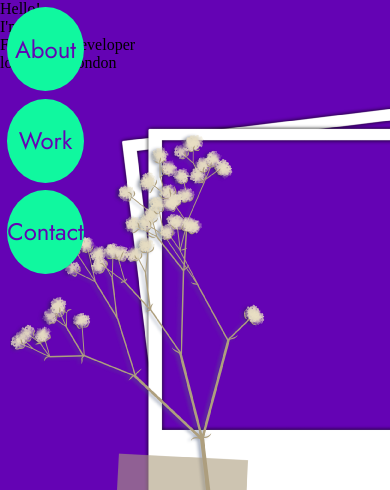
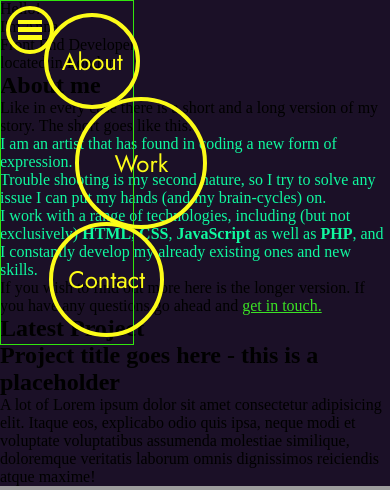
Before and after one commit to AnneCreeYates/portfolio-website, a PHP site: page / in a window 390 px wide; the page is wider, and only the part inside the window is pictured. Shown: the top 490 px of that part. Run offline with PHP 8.4, Linux system fonts and the light colour scheme; some web fonts are replaced; grey boxes are pictures that could not be loaded.

Commit message:
Removed unused pictures --> flower frame, pontu and london skyline graphics + polaroid; changed 2 partials --> colors and fonts into _variables; in index.php: added respecitive id's to about, work and contact elements;, rtemoved image reference from intro__imgages, placed the solicitopr website reference and link instead of previous placeholder, removed reference link to polaroid; in main-nav: added hamburger bars and properties + looks of the menu --> circles

```diff
--- a/css/index.css
+++ b/css/index.css
@@ -8,7 +8,7 @@
 }
 
 body {
-  background-color: rgb(100, 3, 180);
+  background-color: rgb(27, 16, 39);
 }
 
 li {
@@ -19,26 +19,72 @@ a {
   color: rgb(59, 226, 37);
 }
 
+.hamburger-bars {
+  cursor: pointer;
+  display: flex;
+  flex-direction: column;
+  position: absolute;
+  width: 2em;
+  height: 2em;
+  margin: 0.2em;
+  border: rgb(252, 252, 24) solid 4px;
+  justify-content: center;
+  border-radius: 50%;
+}
+.hamburger-bars span {
+  background-color: rgb(252, 252, 24);
+  display: flex;
+  width: 1em;
+  height: 0.2em;
+  margin: 1.5px;
+  align-self: center;
+}
+
 .main-nav {
   position: absolute;
   display: flex;
-  width: 100%;
-  height: fit-content;
+  border: rgb(50, 230, 14) 1px solid;
   font-size: 1.5em;
   font-family: "Jost", sans-serif;
 }
-.main-nav a {
-  color: rgb(100, 3, 180);
+.main-nav li {
+  list-style: none;
+  display: grid;
+  border-radius: 50%;
+  border: rgb(252, 252, 24) 4px solid;
+  height: 6em;
+  align-content: center;
+}
+.main-nav li a {
+  color: rgb(252, 252, 24);
   text-decoration: none;
+  text-align: center;
+  margin: auto;
 }
-.main-nav a:hover {
+.main-nav li a:hover {
+  color: blue;
+}
+.main-nav li#about {
+  position: relative;
+  left: 1.8em;
+  top: 0.5em;
+  width: 4em;
+  height: 4em;
+}
+.main-nav li#work {
+  position: relative;
+  left: 3.1em;
+  height: 5.5em;
+  width: 5.5em;
+}
+.main-nav li#contact {
+  position: relative;
+  left: 2em;
+  bottom: 0.3em;
+  height: 4.8em;
+  width: 4.8em;
+}
+
+__neon {
   color: yellow;
 }
-.main-nav li {
-  list-style: none;
-  margin: 0.3em;
-  background-color: rgb(16, 248, 159);
-  text-align: center;
-  padding: 27% 0;
-  border-radius: 50%;
-}
--- a/index.php
+++ b/index.php
@@ -30,13 +30,13 @@
     <nav class="main-nav">
 
       <ul class="main-nav__menu">
-        <li class="main-nav__item">
+        <li class="main-nav__item" id = "about">
           <a href="#about" class="main-nav__about-link">About</a>
         </li>
-        <li class="main-nav__item">
+        <li class="main-nav__item" id = "work">
           <a href="#work" class="main-nav__work-link">Work</a>
         </li>
-        <li class="main-nav__item">
+        <li class="main-nav__item" id = "contact">
           <a href="#contact" class="main-nav__contact-link">Contact</a>
         </li>
       </ul>
@@ -60,8 +60,7 @@
       </header>
 
     <figure class="intro__images">
-      <img class="image-frame" src="./imgs/polaroid-and-flowers.png">
-      <img class="image-hero" src="./imgs/pontu.gif">
+
     </figure>
 
   </section>
@@ -99,7 +98,7 @@
           molestiae similique, doloremque veritatis laborum omnis dignissimos reiciendis
           atque maxime!
           <a href="http://solicitor-southkensington.rf.gd" target="_blank">
-            <img class = work__project-image src="imgs\the-shard-london-skyline.jpg" width = "300" height = "300" alt="black and white London skyline featuring the Shard"/>
+            <img class = work__project-image src="imgs\the-shard-london-skyline.jpg" width = "500" height = "300" alt="black and white London skyline featuring the Shard"/>
             <!--the jpg with the first glance of the website goes here-->
           </a>
         </p>
@@ -143,7 +142,7 @@
 
   <p class="references">
     Resources:
-    <a href='https://pngtree.com/so/polaroid'>polaroid png from pngtree.com/</a>
+    <a> ... </a>
   </p>
 
 </footer>
--- a/sass_files/_base.scss
+++ b/sass_files/_base.scss
@@ -1,4 +1,4 @@
-@use 'colors';
+@use 'variables';
 
 
 * ,
@@ -13,15 +13,14 @@
 
 
 body {
-    background-color: colors.$primary-clr;
-
+    background-color: rgb(27, 16, 39);
 }
 
 li {
-    color: colors.$secondary-clr;
+    color: variables.$secondary-clr;
 
 }
 
 a {
-    color: colors.$link-clr;
+    color: variables.$link-clr;
 }
--- a/sass_files/_colors.scss
+++ /dev/null
@@ -1,7 +0,0 @@
-//basic theme
-$primary-clr: rgb(100, 3, 180);
-$secondary-clr: rgb(16, 248, 159);
-
-$link-clr: rgb(59, 226, 37);
-
-//additional
--- a/sass_files/_main-nav.scss
+++ b/sass_files/_main-nav.scss
@@ -1,34 +1,88 @@
-@use 'colors';
-@use 'fonts';
+@use 'variables';
+
+
+.hamburger-bars {
+    cursor: pointer;
+    display: flex;
+    flex-direction: column;
+    position:absolute;
+    width: 2em;
+    height: 2em;
+    margin: 0.2em;
+    border: variables.$nav-primary-clr solid 4px;
+    justify-content: center;
+    border-radius: 50%;
+
+    span {
+        background-color: variables.$nav-primary-clr;
+        display: flex;
+        width: 1em;
+        height: 0.2em;
+        margin: 1.5px;
+        align-self: center;
+    }
+
+}
 
 .main-nav {
-    position: absolute;
+    position:absolute;
     display: flex;
-    width: 100%;
-    height: fit-content;
-
-    font-size: fonts.$nav-font-size;
-    font-family: fonts.$primary-font;
-
-
-    a {
-        color: colors.$primary-clr;
-        text-decoration: none;
+    border: rgb(50, 230, 14) 1px solid;
+    font-size: variables.$nav-font-size;
+    font-family: variables.$primary-font;
 
 
 
+    li {
+        list-style: none;
+        display: grid;
+        border-radius: 50%;
+        border: variables.$nav-primary-clr 4px solid;
+        height: 6em;
+        align-content: center;
 
-        &:hover {
-            color: yellow;
+        a {
+            color: variables.$nav-primary-clr;
+            text-decoration: none;
+            text-align: center;
+            margin: auto;
+
+            &:hover {
+                color: blue;
+            }
         }
+
+        &#about {
+            position: relative;
+            left: 1.8em;
+            top: 0.5em;
+            width: 4em;
+            height: 4em;
+
+
+        }
+
+        &#work {
+            position: relative;
+            left: 3.1em;
+
+            height: 5.5em;
+            width: 5.5em;
+
+
+        }
+
+        &#contact {
+            position: relative;
+            left: 2em;
+            bottom: 0.3em;
+
+            height: 4.8em;
+            width: 4.8em;
+        }
+
+
     }
 
-    li {
-        list-style: none;
-        margin: 0.3em;
-        background-color: colors.$secondary-clr;
-        text-align: center;
-        padding: 27% 0;
-        border-radius: 50%;
-    }
+
 }
--- /dev/null
+++ b/sass_files/_modules.scss
@@ -0,0 +1,6 @@
+
+// neon look
+
+__neon {
+  color: yellow;
+}
--- a/sass_files/_fonts.scss
+++ b/sass_files/_variables.scss
@@ -1,3 +1,18 @@
+//COLOURS
+
+//basic theme
+$primary-clr: rgb(100, 3, 180);
+$secondary-clr: rgb(16, 248, 159);
+
+$link-clr: rgb(59, 226, 37);
+
+$nav-primary-clr: rgb(252, 252, 24);
+$nav-secondary-clr: rgb(245, 245, 219);
+
+
+//additional colours
+
+
 
 //main fonts
 $title-font: 'Water Brush', cursive;
--- a/sass_files/index.scss
+++ b/sass_files/index.scss
@@ -1,6 +1,6 @@
 //variables
-@forward 'colors';
-@forward 'fonts';
+@forward 'variables';
+
 
 //basic layout
 @forward 'base';
@@ -8,5 +8,5 @@
 
 
 //components (button, nav bar, card)
-
+@forward 'modules';
 //utilities (margin classes, padding, opacity)
```
Also changed, not shown: imgs/London-Skyline2.png (deleted), imgs/flower-frame-optim.png (deleted), imgs/polaroid-and-flowers.png (deleted), imgs/pontu.gif (deleted).
